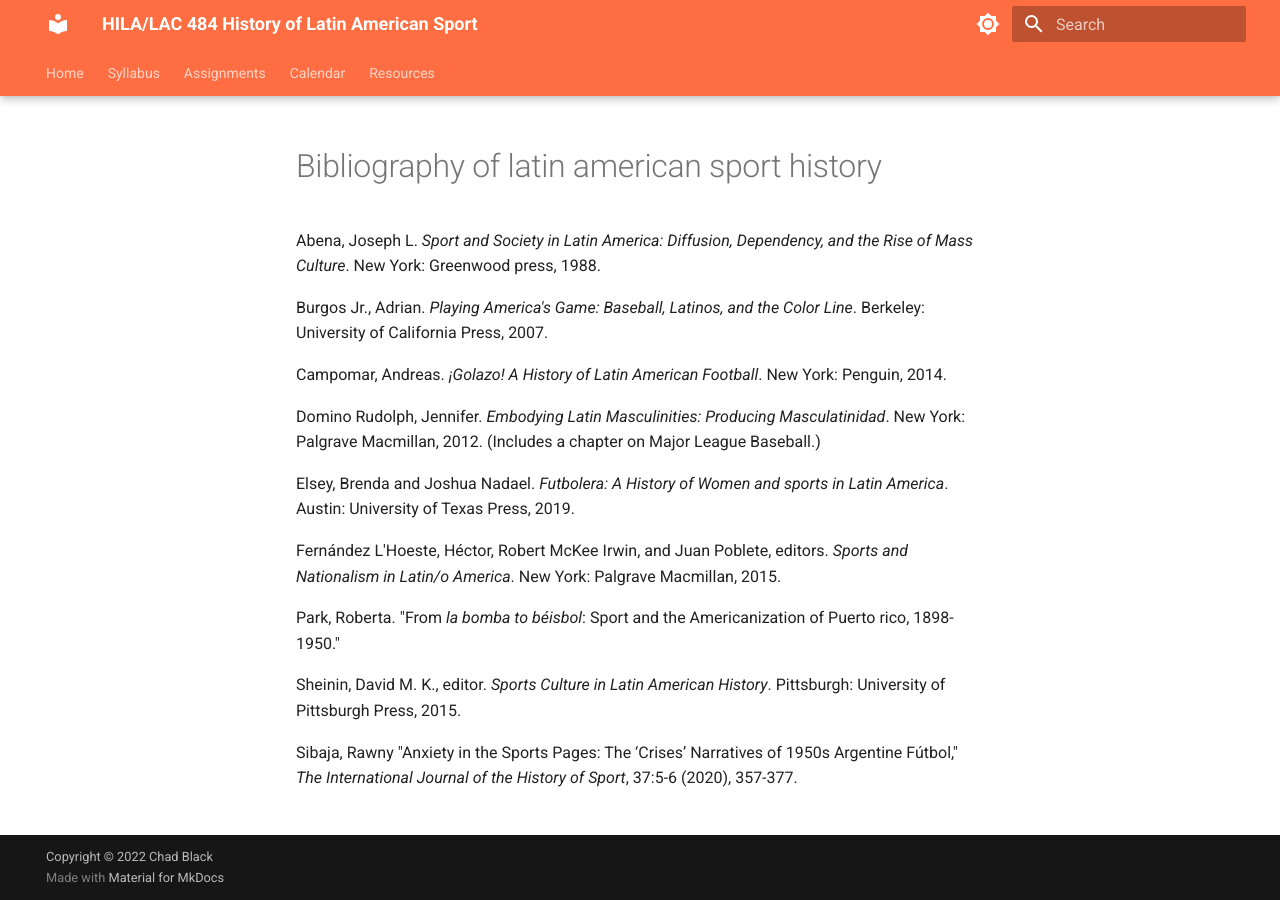
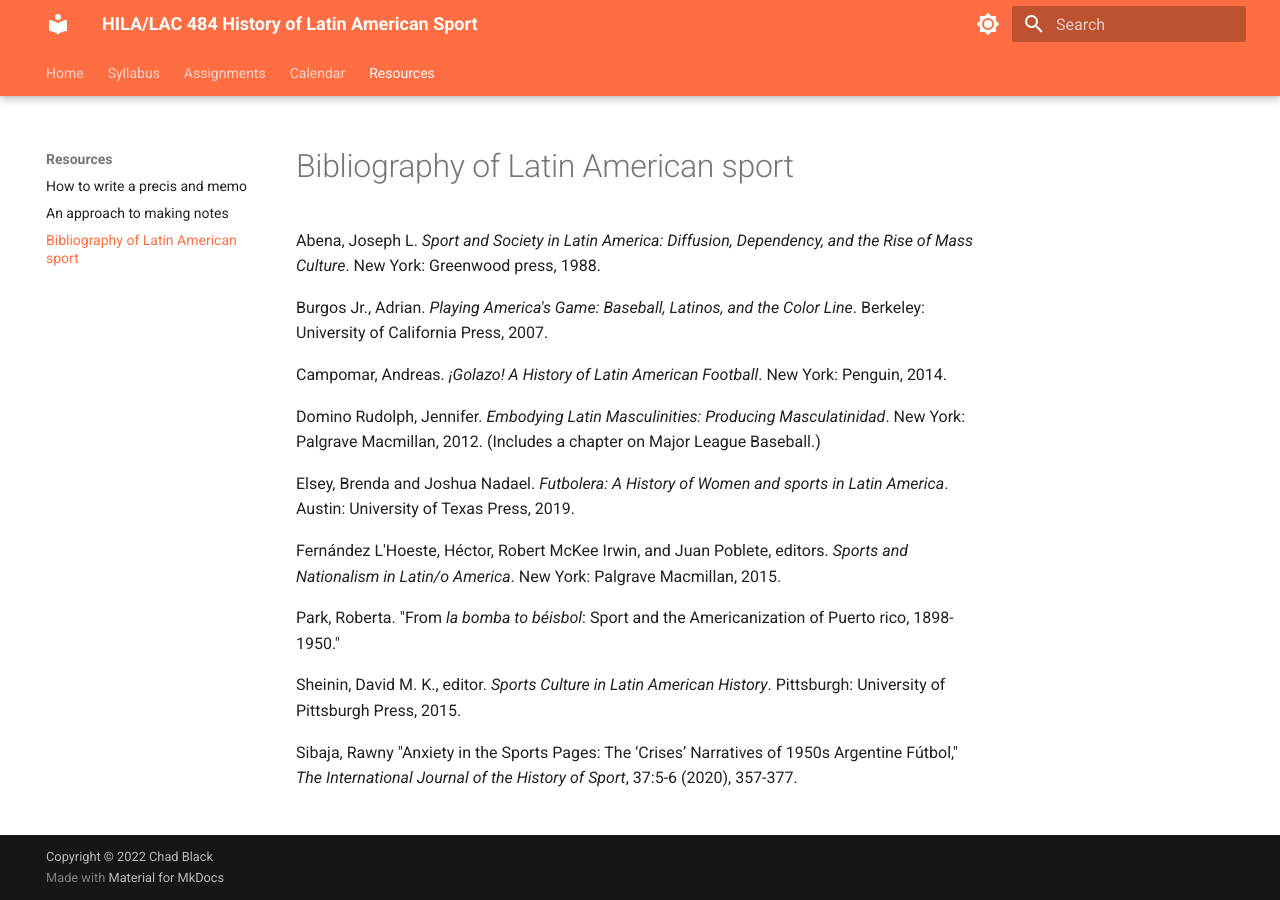
Before and after one commit to chadblack/2023SPORT, an MkDocs documentation site: the page built from docs/resources/bibliography of latin american sport history.md, in a window 1280 px wide. Built offline with MkDocs 1.6.1 and Material for MkDocs 9.7.7, drawn with Linux system fonts in a browser that asks for light colours; some of the changed lines change nothing that is shown.

Commit message:
fixing bibliography link

```diff
--- a/mkdocs.yml
+++ b/mkdocs.yml
@@ -77,4 +77,4 @@
   - Resources:
     - How to write a precis and memo: resources/how to write a precis and memo.md
     - An approach to making notes: resources/an approach to making notes.md
-    - Bibliography of Latin American Sport: resources/bibliography of latin american sport.md
+    - Bibliography of Latin American sport: resources/bibliography of latin american sport history.md
```
